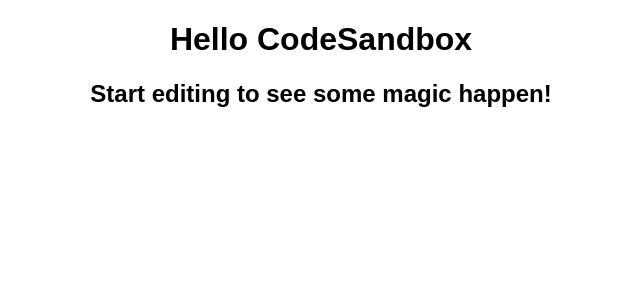
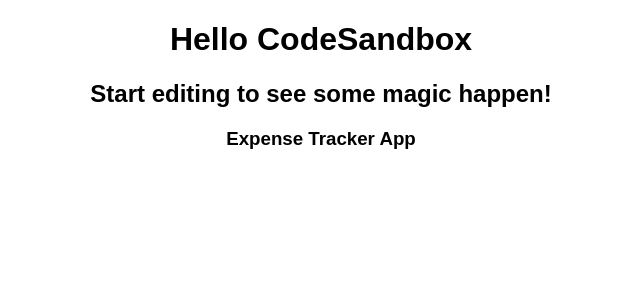
Before and after one commit to manishrajmishra/Expense_Tracker_App, a React (Create React App) app: page / in a window 1280 px wide. Shown: the top 300 px of the page, without its empty margins (319-959 px from the left). Built offline with nearby package versions, Linux system fonts and the light colour scheme.

Commit message:
Initial Commit

```diff
--- a/src/App.js
+++ b/src/App.js
@@ -6,6 +6,7 @@ export default function App() {
     <div className="App">
       <h1>Hello CodeSandbox</h1>
       <h2>Start editing to see some magic happen!</h2>
+      <h3>Expense Tracker App</h3>
     </div>
   );
 }
```
